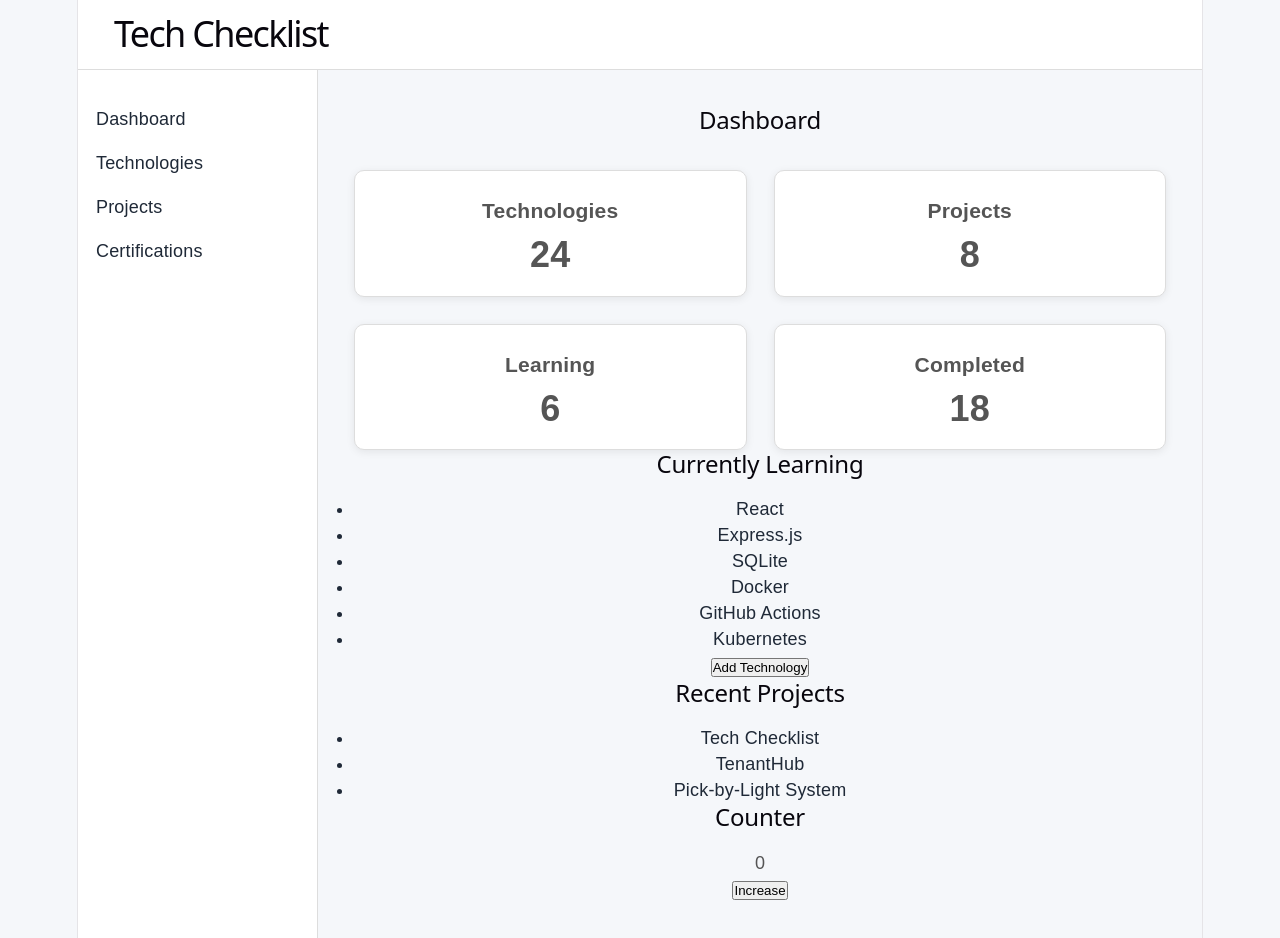
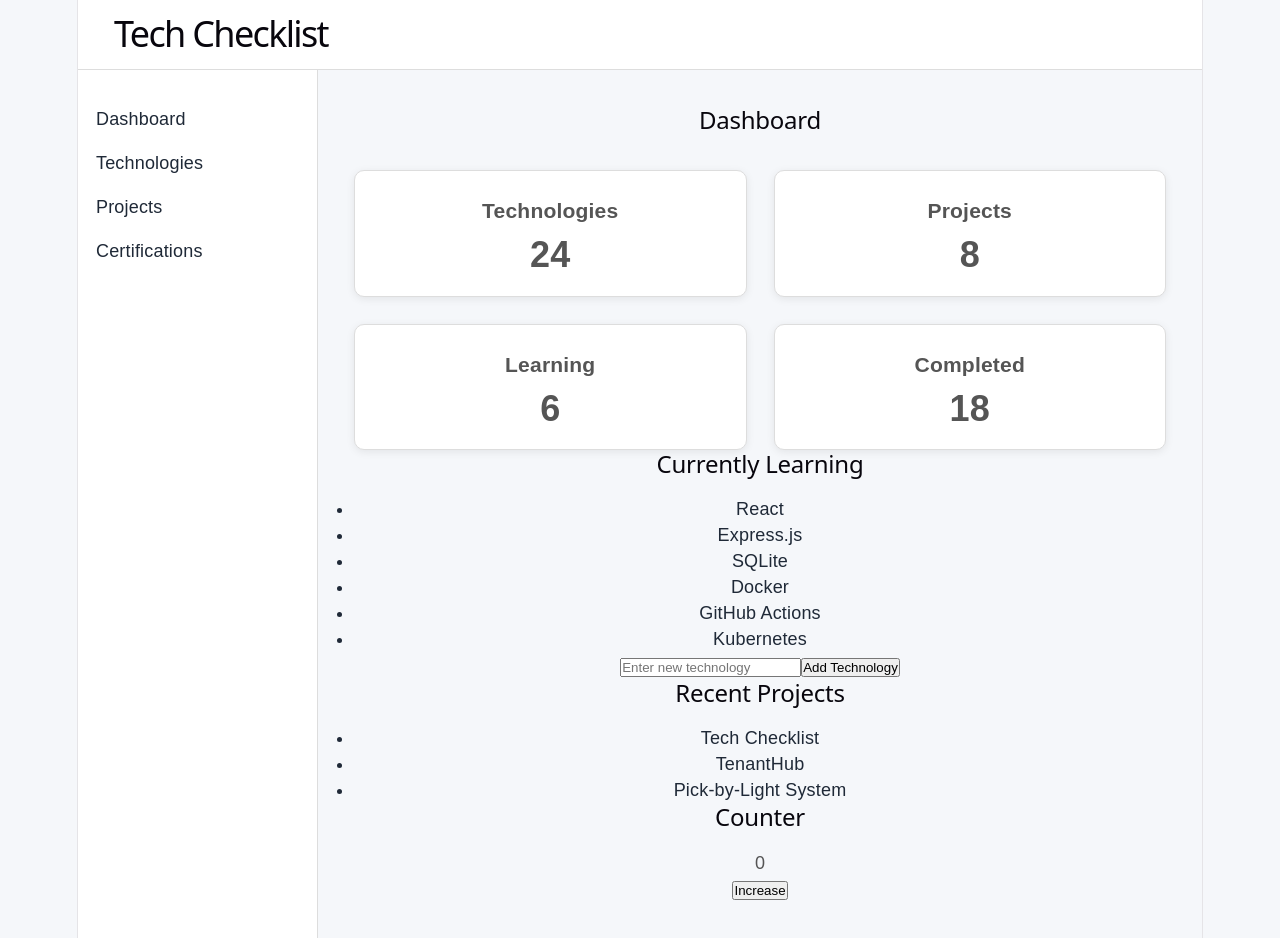
Before and after one commit to jacksonitoro/Basic-tech-checklist, a React (Vite) app: page / in a window 1280 px wide. Built offline with nearby package versions, Linux system fonts and the light colour scheme.

Commit message:
feat: implement controlled technology input and derived learning state

```diff
--- a/src/components/Dashboard.jsx
+++ b/src/components/Dashboard.jsx
@@ -10,16 +10,26 @@ import { summaryData } from "../constants/dashboardData";
 
 function Dashboard() {
   const [technologies, setTechnologies] = useState(currentlyLearning);
+  const [inputValue, setInputValue] = useState("");
 
   function addTechnology() {
+    console.log("Button clicked");
+
+    const trimmedValue = inputValue.trim();
+
+    console.log("Input:", trimmedValue);
+
+    if (!trimmedValue) return;
 
     setTechnologies((prevTechnologies) => {
-      if (prevTechnologies.includes("AWS")) {
+      console.log("Previous:", prevTechnologies);
+
+      if (prevTechnologies.includes(trimmedValue)) {
         return prevTechnologies;
       }
-      return [...prevTechnologies, "AWS"];
+      return [...prevTechnologies, trimmedValue];
     });
-
+    setInputValue("");
   }
 
   return (
@@ -31,12 +41,22 @@ function Dashboard() {
           <SummaryCard
             key={summary.title}
             title={summary.title}
-            value={summary.value}
+            value={
+              summary.title === "Learning"
+                ? technologies.length
+                : summary.value
+            }
           />
         ))}
       </div>
       <LearningList technologies={technologies} />
 
+      <input
+        type="text"
+        value={inputValue}
+        onChange={(e) => setInputValue(e.target.value)}
+        placeholder="Enter new technology"
+      />
       <button onClick={addTechnology}>Add Technology</button>
 
       <RecentProjects projects={recentProjects} />
```
Also changed, not shown: 2 other files (tests, documents, lock files or other folders).
